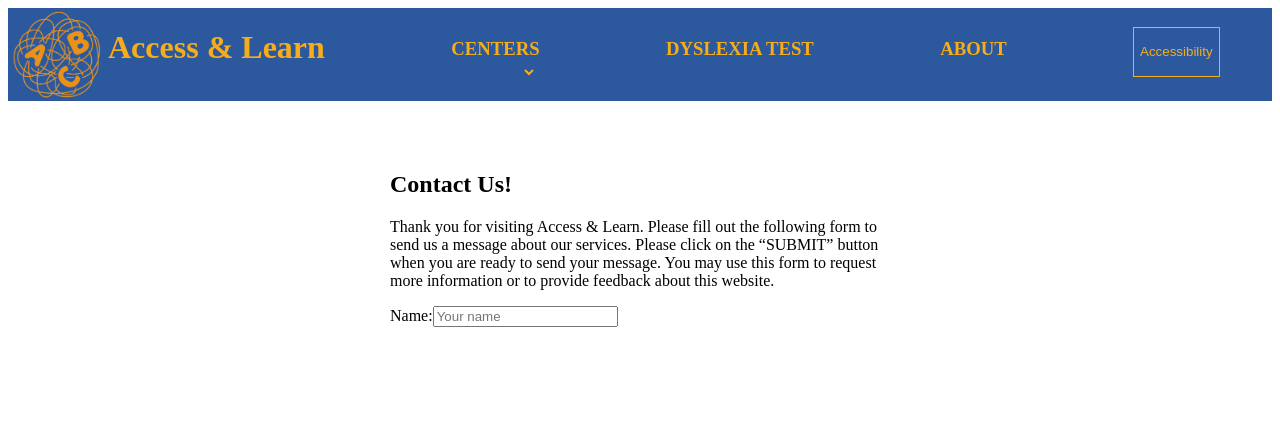
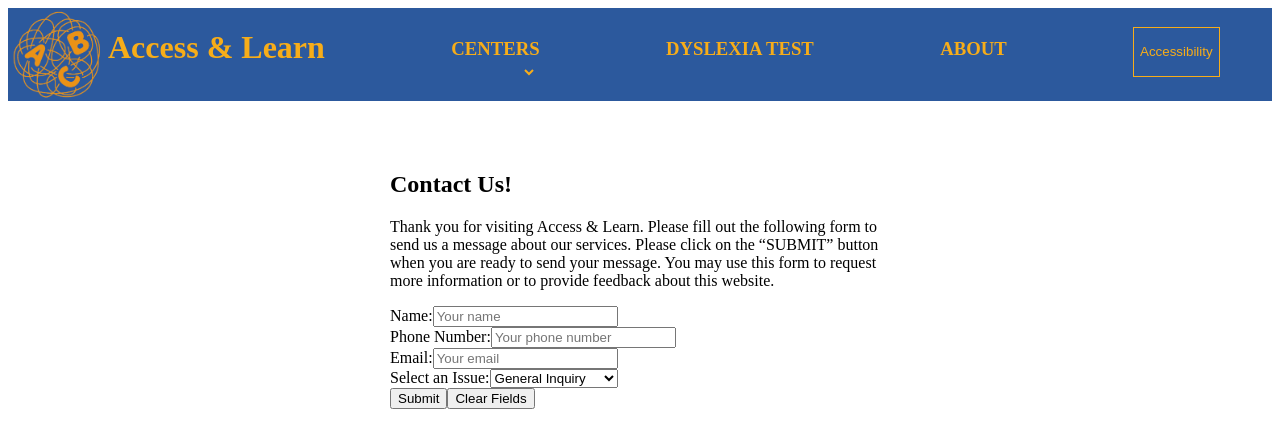
Before and after one commit to jRodriguezIV/9-4_hackathon-team-4, a React (Create React App) app: page /contact in a window 1280 px wide. Shown: the top 448 px of the page. Built offline with nearby package versions, Linux system fonts and the light colour scheme; no server answers.

Commit message:
full form added with selected options

```diff
--- a/src/Pages/ContactUs/ContactUs.js
+++ b/src/Pages/ContactUs/ContactUs.js
@@ -53,7 +53,6 @@ function ContactUs() {
       <h2>Contact Us!</h2>
       <p>Thank you for visiting Access & Learn. Please fill out the following form to send us a message about our services. Please click on the “SUBMIT” button when you are ready to send your message. You may use this form to request more information or to provide feedback about this website.</p>
       <div className="ContactUs">
-        <div className="ContactUs">
         <form onSubmit={handleSubmit}>
           <label className="form-label" htmlFor="name">
             Name:
@@ -67,8 +66,57 @@ function ContactUs() {
             placeholder="Your name"
             required
           />
+          <br />
+          <label className="form-label" htmlFor="phone">
+            Phone Number:
+          </label>
+          <input
+            className="form-control"
+            id="phone"
+            type="text"
+            onChange={handleTextChange}
+            value={contactInfo.phone}
+            placeholder="Your phone number"
+            required
+          />
+          <br />
+          <label className="form-label" htmlFor="email">
+            Email:
+          </label>
+          <input
+            className="form-control"
+            id="email"
+            type="email"
+            onChange={handleTextChange}
+            value={contactInfo.email}
+            placeholder="Your email"
+            required
+          />
+          <br />
+          <label className="form-label" htmlFor="issue">
+            Select an Issue:
+          </label>
+          <select
+            className="form-select"
+            id="issue"
+            onChange={handleSelectChange}
+            value={contactInfo.issue}
+          >
+            <option value="General Inquiry">General Inquiry</option>
+            <option value="Technical Support">Technical Support</option>
+            <option value="Feedback">Feedback</option>
+            <option value="Other">Other</option>
+          </select>
+          <br />
+          <input
+            className="btn btn-primary"
+            type="submit"
+            value={"Submit"}
+          />
+          <button className="btn btn-secondary" type="button" onClick={handleClear}>
+            Clear Fields
+          </button>
         </form>
-        </div>
       </div>
     </div>
   );
```
Lines whose indentation alone changed are shown as unchanged.
